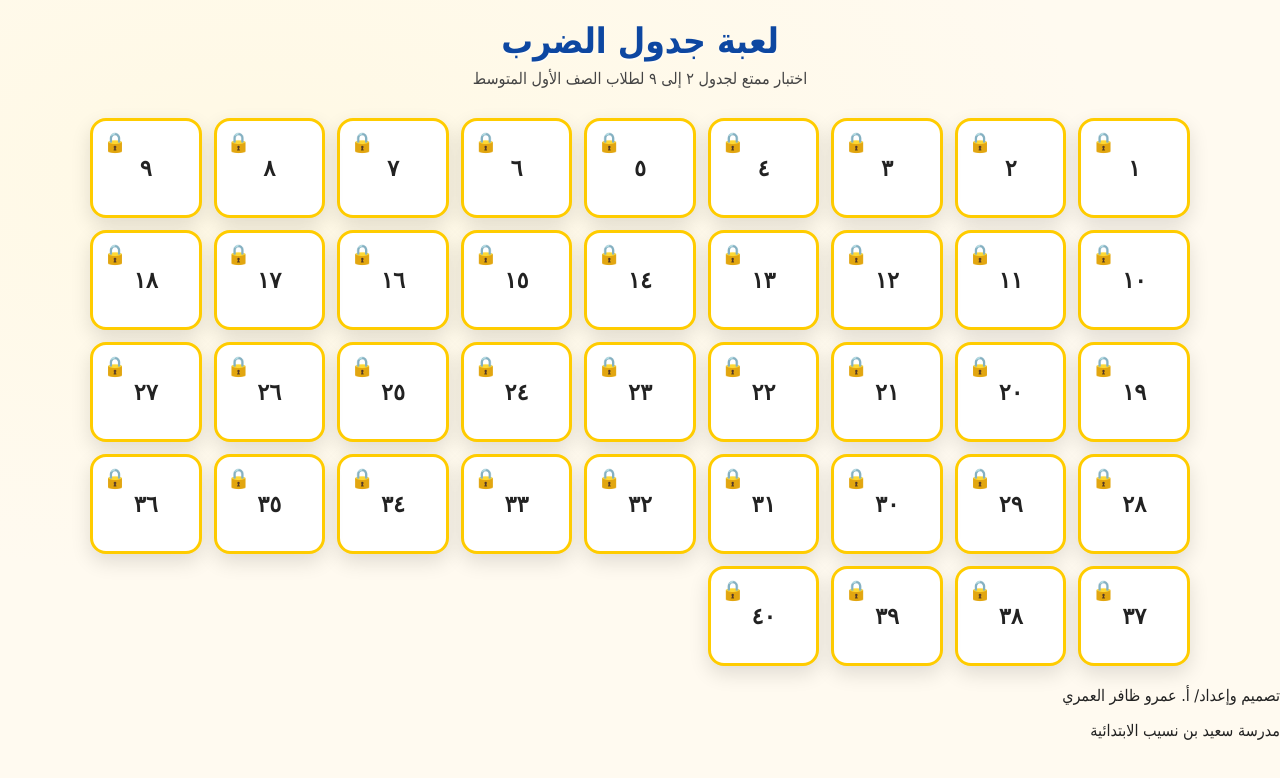
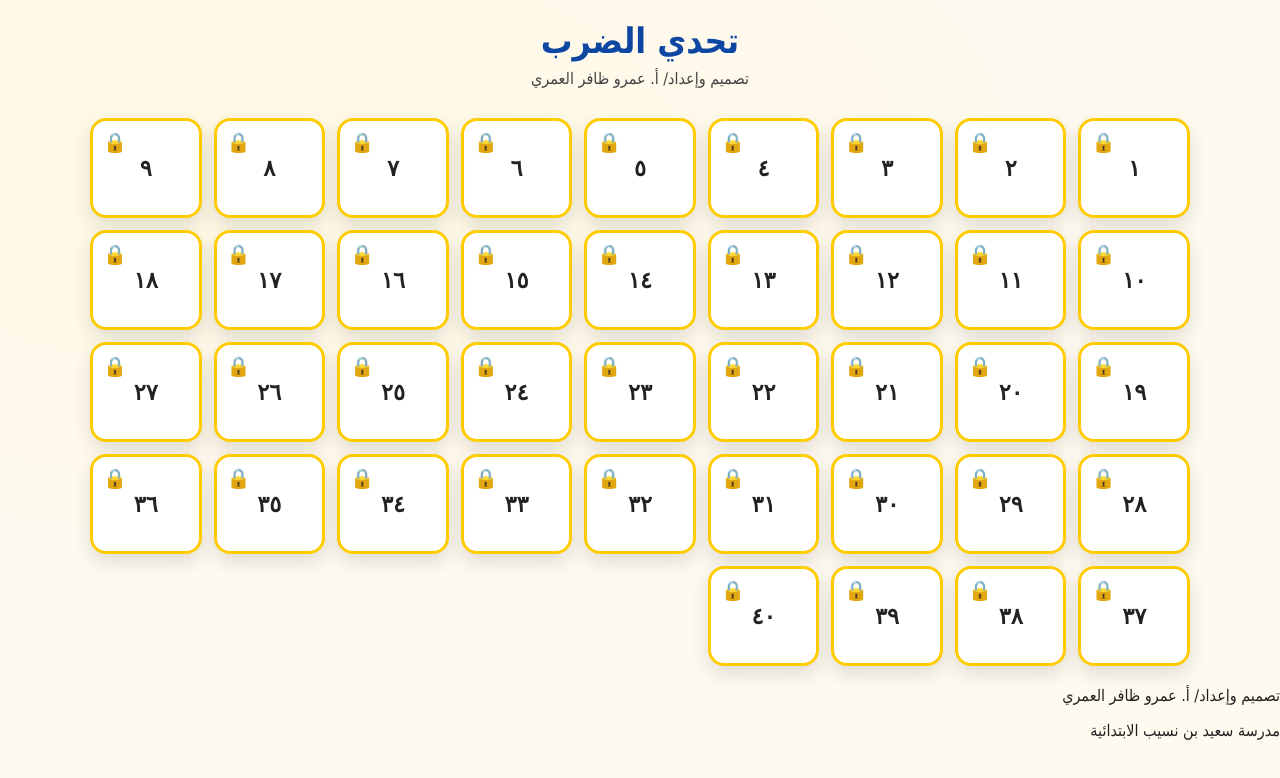
Before and after one commit to ibtsam2026/multiplication-game, a plain HTML site: page index.html in a window 1280 px wide. Drawn offline with Linux system fonts and the light colour scheme.

Commit message:
Change title and header text in index.html

```diff
--- a/index.html
+++ b/index.html
@@ -3,13 +3,13 @@
 <head>
   <meta charset="UTF-8" />
   <meta name="viewport" content="width=device-width, initial-scale=1" />
-  <title>لعبة جدول الضرب</title>
+  <title>تحدي الضرب</title>
   <link rel="stylesheet" href="style.css" />
 </head>
 <body>
   <header class="hero">
-    <h1>لعبة جدول الضرب</h1>
-    <p class="subtitle">اختبار ممتع لجدول ٢ إلى ٩ لطلاب الصف الأول المتوسط</p>
+    <h1>تحدي الضرب</h1>
+    <p class="subtitle">تصميم وإعداد/ أ. عمرو ظافر العمري </p>
   </header>
 
   <main>
```
